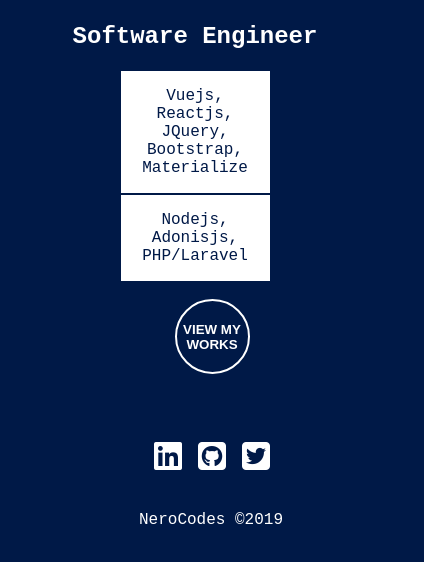
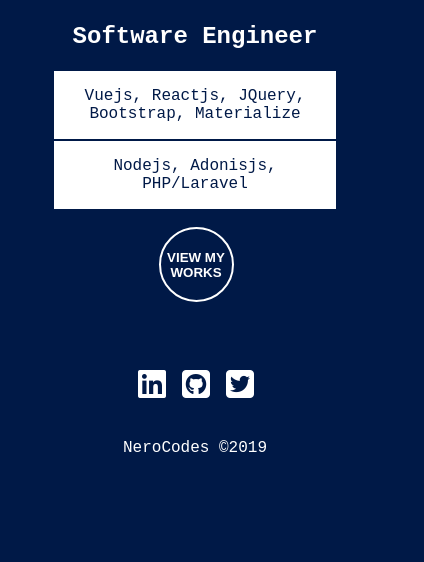
Before and after one commit to Nerocodes/portfolio-vue, a Vue app: page / in a window 390 px wide. Shown: the part 274-836 px from the top of the page, 424 px wide, since content can reach past the window. Built offline with nearby package versions, Linux system fonts and the light colour scheme.

Commit message:
Made responsive

```diff
--- a/src/App.vue
+++ b/src/App.vue
@@ -51,6 +51,7 @@ body {
 .sections section {
   margin: 0 auto;
   width: 30%;
+  min-width: 250px;
   background-color: #ffffff;
   color: #001947;
   border: 1px solid #001947;
@@ -62,6 +63,6 @@ footer {
   position: relative;
   width: 100%;
   bottom: 0rem;
-  padding: 1rem;
+  padding: 1rem 0rem;
 }
 </style>
--- a/src/components/Social.vue
+++ b/src/components/Social.vue
@@ -26,6 +26,7 @@ export default {
   color: #ffffff;
   background-color: #001947;
   width: 100%;
+  padding: 1rem 0rem;
 }
 
 .socials div {
--- a/src/components/Works.vue
+++ b/src/components/Works.vue
@@ -81,6 +81,7 @@ export default {
   background-color: #001947;
   color: #ffffff;
   width: 100%;
+  padding: 1rem 0rem;
 }
 
 .works-btn {
@@ -107,6 +108,7 @@ export default {
 .sites {
   display: flex;
   justify-content: center;
+  flex-wrap: wrap;
   margin: 1rem 0rem;
   height: 0px;
   overflow: hidden;
@@ -116,13 +118,19 @@ export default {
 .sites-toggle {
   height: 200px;
   transition: 2s height;
+  overflow-y: auto;
 }
 
 .site {
   border-right: 1px solid #ffffff;
   padding: 1rem;
-  width: 25%;
+  width: 20%;
+  min-width: 250px;
   overflow-y: auto;
+}
+
+.site:last-child {
+  border-right: transparent;
 }
 
 details {
```
